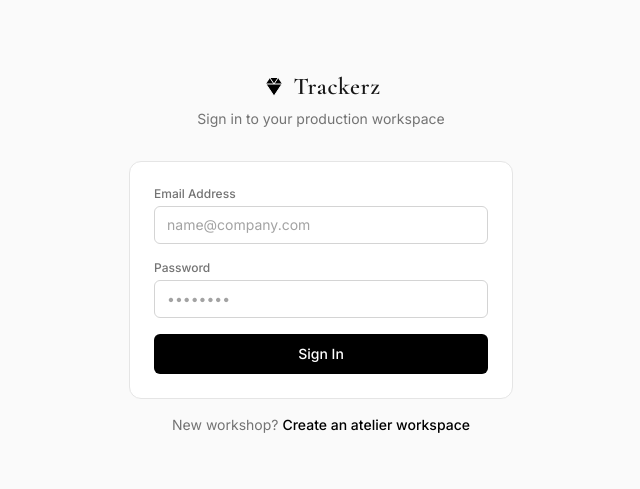
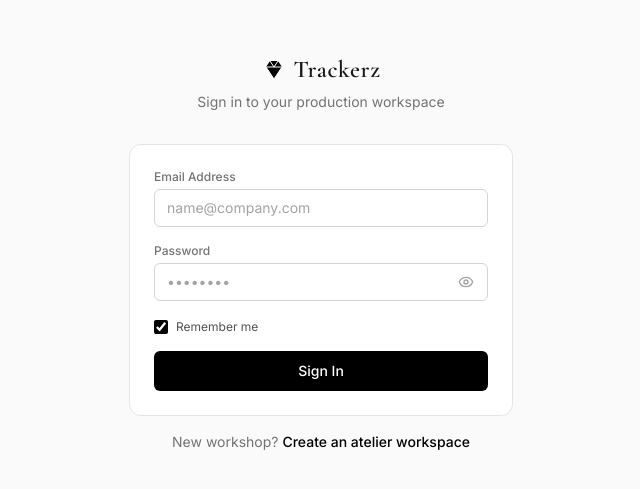
Before and after one commit to Raiyaniyugj/traker-jodhani, a Next.js app: page /login in a window 1280 px wide. Shown: the part 147-636 px from the top of the page, without its empty margins (319-959 px from the left). Built offline with nearby package versions, Linux system fonts and the light colour scheme.

Commit message:
Add show password toggle and remember me option to authentication forms

```diff
--- a/src/app/api/auth/login/route.ts
+++ b/src/app/api/auth/login/route.ts
@@ -5,7 +5,7 @@ import { hashPassword, setSessionCookie } from '@/lib/auth';
 
 export async function POST(req: NextRequest) {
   try {
-    const { email, password } = await req.json();
+    const { email, password, rememberMe } = await req.json();
 
     if (!email || !password) {
       return NextResponse.json({ error: 'Email and password are required' }, { status: 400 });
@@ -51,13 +51,17 @@ export async function POST(req: NextRequest) {
       redirect: '/dashboard',
     });
 
-    setSessionCookie(response, {
-      id: user.id,
-      ownerId,
-      email: user.email,
-      name: user.name,
-      role: user.role,
-    });
+    setSessionCookie(
+      response,
+      {
+        id: user.id,
+        ownerId,
+        email: user.email,
+        name: user.name,
+        role: user.role,
+      },
+      rememberMe !== false
+    );
 
     return response;
   } catch (error: any) {
--- a/src/app/login/page.tsx
+++ b/src/app/login/page.tsx
@@ -1,26 +1,61 @@
 'use client';
 
-import { useState } from 'react';
+import { useState, useEffect } from 'react';
 import Link from 'next/link';
 import { useRouter } from 'next/navigation';
+import { Eye, EyeOff } from 'lucide-react';
+
+const REMEMBER_EMAIL_KEY = 'trackerz_remembered_email';
+const REMEMBER_ME_KEY = 'trackerz_remember_me_preference';
 
 export default function LoginPage() {
   const router = useRouter();
   const [email, setEmail] = useState('');
   const [password, setPassword] = useState('');
+  const [showPassword, setShowPassword] = useState(false);
+  const [rememberMe, setRememberMe] = useState(true);
   const [loading, setLoading] = useState(false);
   const [error, setError] = useState('');
+
+  // Load remembered email on mount
+  useEffect(() => {
+    try {
+      const savedEmail = localStorage.getItem(REMEMBER_EMAIL_KEY);
+      const savedPref = localStorage.getItem(REMEMBER_ME_KEY);
+      if (savedEmail) {
+        setEmail(savedEmail);
+      }
+      if (savedPref !== null) {
+        setRememberMe(savedPref === 'true');
+      }
+    } catch {
+      // LocalStorage unavailable
+    }
+  }, []);
 
   const handleSubmit = async (e: React.FormEvent) => {
     e.preventDefault();
     setLoading(true);
     setError('');
 
+    // Persist or clear remembered email
+    try {
+      if (rememberMe) {
+        localStorage.setItem(REMEMBER_EMAIL_KEY, email.trim());
+        localStorage.setItem(REMEMBER_ME_KEY, 'true');
+      } else {
+        localStorage.removeItem(REMEMBER_EMAIL_KEY);
+        localStorage.setItem(REMEMBER_ME_KEY, 'false');
+      }
+    } catch {
+      // LocalStorage unavailable
+    }
+
     try {
       const res = await fetch('/api/auth/login', {
         method: 'POST',
         headers: { 'Content-Type': 'application/json' },
-        body: JSON.stringify({ email: email.trim(), password }),
+        body: JSON.stringify({ email: email.trim(), password, rememberMe }),
       });
       const data = await res.json();
       if (data.success) {
@@ -82,20 +117,47 @@ export default function LoginPage() {
             <label className="block text-xs font-medium text-neutral-500 mb-1">
               Password
             </label>
+            <div className="relative">
               <input
-              type="password"
+                type={showPassword ? 'text' : 'password'}
                 required
                 placeholder="••••••••"
                 value={password}
                 onChange={(e) => setPassword(e.target.value)}
-              className="w-full rounded-md border border-neutral-300 px-3 py-2 text-sm focus:outline-none focus:ring-1 focus:ring-black placeholder:text-neutral-400"
+                className="w-full rounded-md border border-neutral-300 pl-3 pr-10 py-2 text-sm focus:outline-none focus:ring-1 focus:ring-black placeholder:text-neutral-400"
               />
+              <button
+                type="button"
+                onClick={() => setShowPassword(!showPassword)}
+                className="absolute right-2.5 top-1/2 -translate-y-1/2 text-neutral-400 hover:text-neutral-700 transition p-1 focus:outline-none rounded"
+                aria-label={showPassword ? 'Hide password' : 'Show password'}
+                title={showPassword ? 'Hide password' : 'Show password'}
+              >
+                {showPassword ? (
+                  <EyeOff className="w-4 h-4" />
+                ) : (
+                  <Eye className="w-4 h-4" />
+                )}
+              </button>
+            </div>
+          </div>
+
+          <div className="flex items-center justify-between pt-0.5">
+            <label className="inline-flex items-center gap-2 cursor-pointer select-none text-xs text-neutral-600 hover:text-neutral-900 transition">
+              <input
+                type="checkbox"
+                checked={rememberMe}
+                onChange={(e) => setRememberMe(e.target.checked)}
+                className="w-3.5 h-3.5 rounded border-neutral-300 text-black focus:ring-black accent-black cursor-pointer"
+              />
+              <span>Remember me</span>
+            </label>
           </div>
 
           <button
             type="submit"
             disabled={loading}
-            className="w-full bg-black text-white rounded-md py-2.5 text-sm font-medium hover:bg-neutral-800 transition disabled:opacity-70 disabled:cursor-not-allowed inline-flex items-center justify-center gap-2"
+            className="w-full bg-black text-white rounded-md py-2.5 text-sm font-medium hover:bg-neutral-800 transition disabled:opacity-70 disabled:cursor-not-allowed inline-flex items-center justify-center gap-2 shadow-2xs"
           >
             {loading ? 'Signing in…' : 'Sign In'}
           </button>
--- a/src/app/signup/page.tsx
+++ b/src/app/signup/page.tsx
@@ -3,6 +3,7 @@
 import { useState } from 'react';
 import Link from 'next/link';
 import { useRouter } from 'next/navigation';
+import { Eye, EyeOff } from 'lucide-react';
 
 export default function SignupPage() {
   const router = useRouter();
@@ -11,6 +12,7 @@ export default function SignupPage() {
     email: '',
     password: '',
   });
+  const [showPassword, setShowPassword] = useState(false);
   const [loading, setLoading] = useState(false);
   const [error, setError] = useState('');
 
@@ -104,16 +106,31 @@ export default function SignupPage() {
             <label className="block text-xs font-medium text-neutral-500 mb-1">
               Password
             </label>
+            <div className="relative">
               <input
-              type="password"
+                type={showPassword ? 'text' : 'password'}
                 required
                 minLength={6}
                 name="password"
                 placeholder="Minimum 6 characters"
                 value={formData.password}
                 onChange={handleChange}
-              className="w-full rounded-md border border-neutral-300 px-3 py-2 text-sm focus:outline-none focus:ring-1 focus:ring-black placeholder:text-neutral-400"
+                className="w-full rounded-md border border-neutral-300 pl-3 pr-10 py-2 text-sm focus:outline-none focus:ring-1 focus:ring-black placeholder:text-neutral-400"
               />
+              <button
+                type="button"
+                onClick={() => setShowPassword(!showPassword)}
+                className="absolute right-2.5 top-1/2 -translate-y-1/2 text-neutral-400 hover:text-neutral-700 transition p-1 focus:outline-none rounded"
+                aria-label={showPassword ? 'Hide password' : 'Show password'}
+                title={showPassword ? 'Hide password' : 'Show password'}
+              >
+                {showPassword ? (
+                  <EyeOff className="w-4 h-4" />
+                ) : (
+                  <Eye className="w-4 h-4" />
+                )}
+              </button>
+            </div>
           </div>
 
           <button
--- a/src/lib/auth.ts
+++ b/src/lib/auth.ts
@@ -39,7 +39,8 @@ export function getSessionUser(req: NextRequest): SessionUser | null {
 
 export function setSessionCookie(
   response: NextResponse,
-  user: { id: string; ownerId?: string; email: string; name: string; role: Role }
+  user: { id: string; ownerId?: string; email: string; name: string; role: Role },
+  rememberMe: boolean = true
 ) {
   const sessionData: SessionUser = {
     userId: user.id,
@@ -49,12 +50,14 @@ export function setSessionCookie(
     role: user.role,
   };
 
+  const maxAge = rememberMe ? 60 * 60 * 24 * 365 : 60 * 60 * 24 * 30; // 1 year if rememberMe, otherwise 30 days
+
   response.cookies.set(SESSION_COOKIE_NAME, JSON.stringify(sessionData), {
     path: '/',
     httpOnly: false, // Accessible to client-side scripts if needed
     secure: process.env.NODE_ENV === 'production',
     sameSite: 'lax',
-    maxAge: 60 * 60 * 24 * 30, // 30 days
+    maxAge,
   });
 }
 
```
Lines whose indentation alone changed are shown as unchanged.
